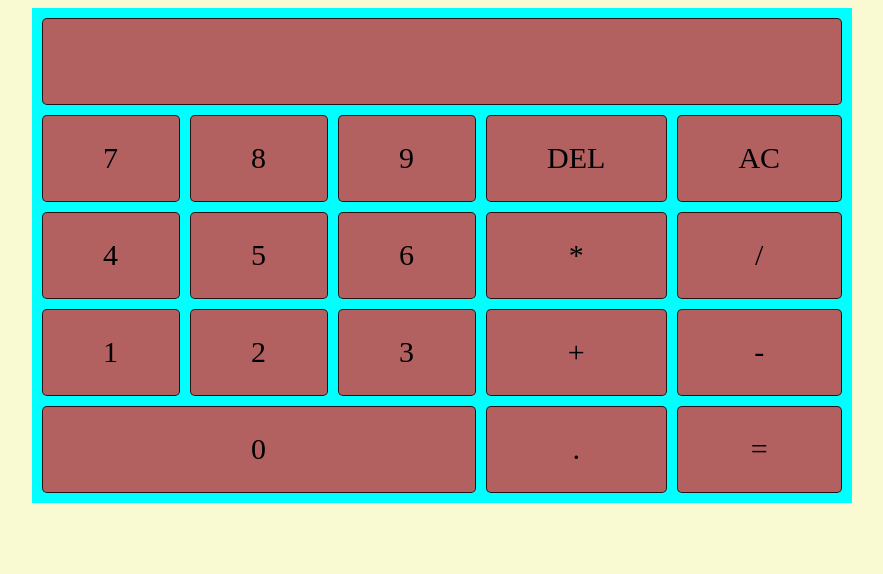
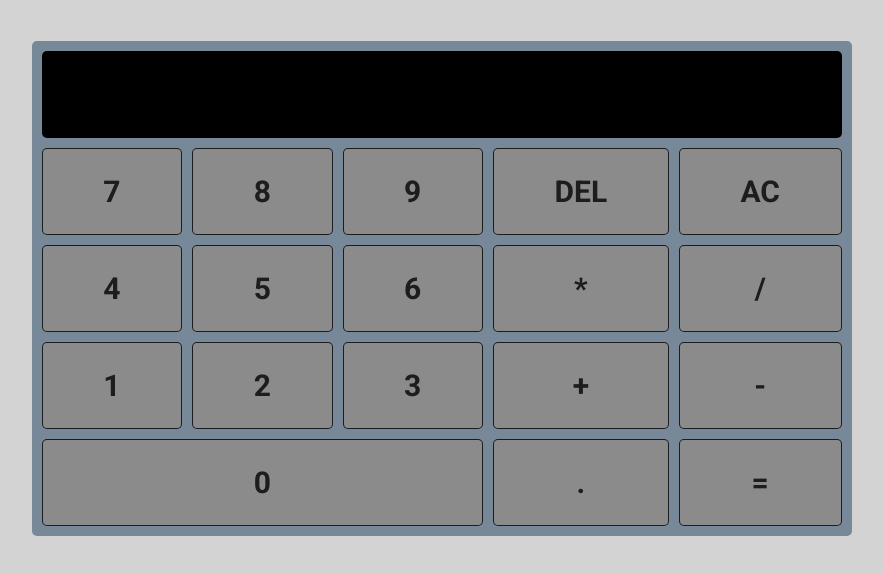
Before and after one commit to JLoweDev/js-calculator, a plain HTML site: page index.html in a window 1280 px wide. Shown: the whole page, without its empty margins (200-1083 px from the left). Drawn offline with Linux system fonts and the light colour scheme.

Commit message:
CSS colours complete

```diff
--- a/style.css
+++ b/style.css
@@ -1,24 +1,30 @@
+@import url('https://fonts.googleapis.com/css2?family=Roboto:wght@700&display=swap');
+
 body {
     display: flex;
     flex-direction: column;
     width: 99vw;
+    height: 70vh;
     justify-content: center;
     align-items: center;
-    background-color: lightgoldenrodyellow;
+    background-color: lightgray;
+    font-family: 'Roboto', sans-serif;
 }
 
 .grid-container {
     display: inline-grid;
     grid-template-columns: auto auto auto auto auto;
     width: 800px;
-    background-color: aqua;
+    background-color: lightslategray;
     grid-gap: 10px;
     padding: 10px;
     margin: auto;
+    border-radius: 5px;
 }
 
 .grid-item {
-    background-color: rgba(223, 57, 57, 0.8);
+    background-color: rgb(139, 139, 139);
+    color: rgb(29, 29, 29);
     border: 1px solid rgba(0, 0, 0, 0.8);
     height: 60px;
     font-size: 30px;
@@ -29,6 +35,8 @@ body {
 
 div#display {
     grid-column: 1 / 6;
+    background-color: black;
+    color: lightgray;
 }
 
 div#zero {
```
